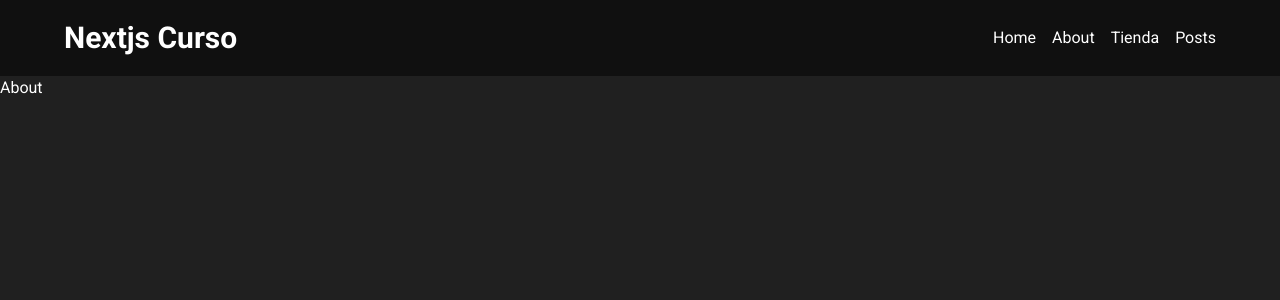
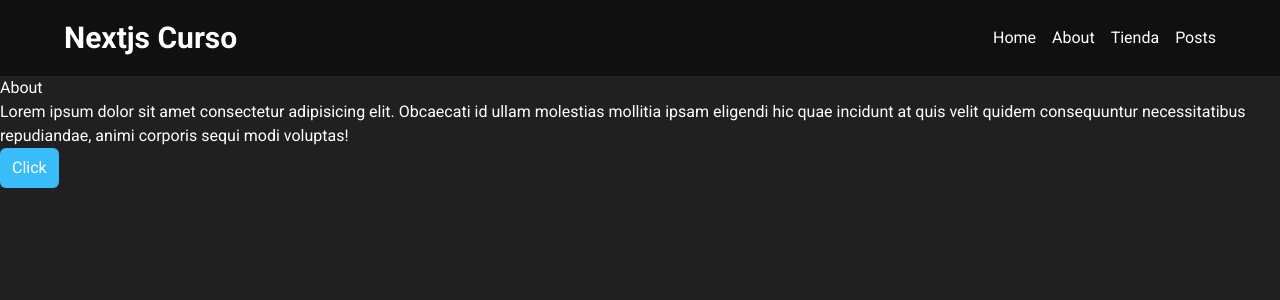
Before and after one commit to dgerardo1/practica-nextjs-01, a Next.js app: page /about in a window 1280 px wide. Shown: the top 300 px of the page. Built offline with nearby package versions, Linux system fonts and the light colour scheme.

Commit message:
Working with useRouter

```diff
--- a/src/app/about/page.jsx
+++ b/src/app/about/page.jsx
@@ -1,10 +1,28 @@
-export const metadata = {
-  title: 'Acerca de nosotros'
-}
+'use client'
+import {useRouter} from 'next/navigation';
+
+// export const metadata = {
+//   title: 'Acerca de nosotros'
+// };
 
 const About = () => {
+
+  const router = useRouter()
   return (
-    <h1>About</h1>
+    <section>
+      <h1>About</h1>
+      <p>
+        Lorem ipsum dolor sit amet consectetur adipisicing elit. Obcaecati id ullam molestias mollitia ipsam eligendi hic quae incidunt at quis velit quidem consequuntur necessitatibus repudiandae, animi corporis sequi modi voluptas!
+      </p>
+      <button
+        className="bg-sky-400 px-3 py-2 rounded-md"
+        onClick={() => {
+          alert('Executing code!')
+          router.push('/')
+         }}>
+        Click
+      </button>
+    </section>
   )
 }
 
--- /dev/null
+++ b/src/app/users/[userId]/page.jsx
@@ -0,0 +1,21 @@
+'use client'
+import {useParams} from 'next/navigation'
+
+const UserPage = () => {
+
+    const params = useParams()
+
+    console.log(params)
+
+    return (
+        <div>
+            <button onClick={() => {
+                alert('Works!')
+            }}>
+                Click
+            </button>
+        </div>
+    )
+}
+
+export default UserPage
--- /dev/null
+++ b/src/app/users/page.jsx
@@ -0,0 +1,9 @@
+
+
+const Users = () => {
+  return (
+    <div>Users</div>
+  )
+}
+
+export default Users
--- a/src/components/PostCard.jsx
+++ b/src/components/PostCard.jsx
@@ -1,7 +1,13 @@
 'use client';
 import Link from "next/link";
+import {useParams} from 'next/navigation'
 
 const PostCard = ( { post } ) => {
+
+  const params = useParams();
+
+  console.log(params);
+
   return (
     <div className="bg-gray-950 p-10">
         <Link href={`/posts/${post.id}`}>
```
